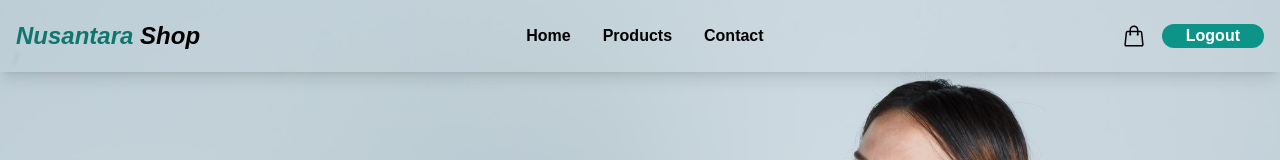
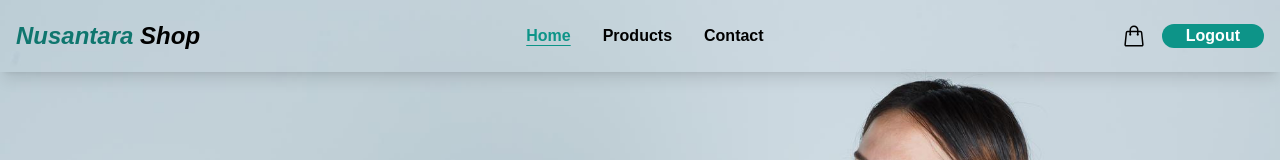
Before and after one commit to Adivah12/Nusantara_Shop, a React (Vite) app: page / in a window 1280 px wide. Shown: the top 160 px of the page. Built offline with nearby package versions, Linux system fonts and the light colour scheme.

Commit message:
Update home.jsx

```diff
--- a/src/components/pages/home.jsx
+++ b/src/components/pages/home.jsx
@@ -1,7 +1,7 @@
 import { Navbar } from "../Elements/Navbar/Navbar";
 
 export const HomePage = () => {
-  const activePage = "/home";
+  const activePage = "/";
   return (
     <div className="w-full h-screen bg-[url('/img/bg-2.jpg')] bg-cover">
       {/* Navbar */}
```
